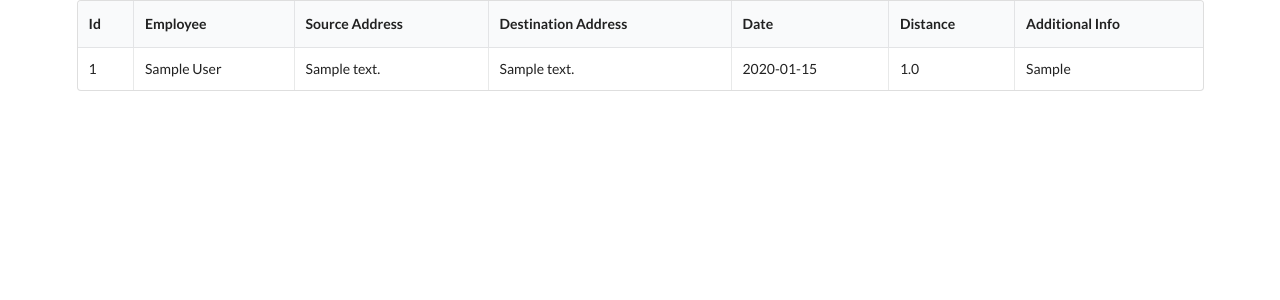
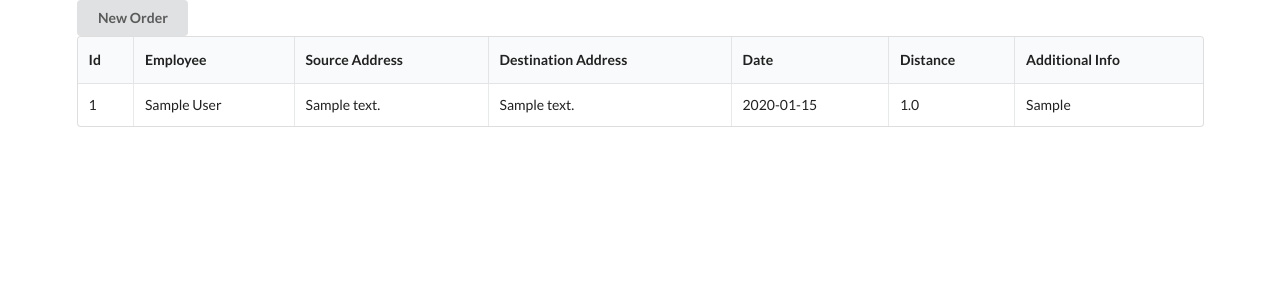
Before and after one commit to tomekmatuszewski/Food_Delivery_API, a FastAPI app: page /fast_delivery/orders in a window 1280 px wide. Shown: the top 300 px of the page. Run offline with FastAPI, Linux system fonts and the light colour scheme; tables that the repository leaves empty hold one stand-in row (values such as "Sample post"); some libraries are stand-ins or nearby versions.

Commit message:
first front-end elements added

```diff
--- a/app/main.py
+++ b/app/main.py
@@ -1,10 +1,14 @@
 from fastapi import FastAPI
+from fastapi.staticfiles import StaticFiles
 
 from app.database import Base, engine
 from app.routers.orders import orders
 from app.routers.employees import employees
 
 app = FastAPI()
+
+app.mount("/static", StaticFiles(directory="static"), name="static")
+
 Base.metadata.create_all(bind=engine)
 
 app.include_router(orders, prefix="/fast_delivery", tags=["orders"])
--- a/app/routers/orders.py
+++ b/app/routers/orders.py
@@ -6,6 +6,7 @@ from sqlalchemy.orm import Session
 
 from app.database import SessionLocal
 from app.models.orders import Order
+from app.models.employees import Employee
 from app.routers.utils import get_distance
 from app.schemas.order_schemas import OrderSchema
 
@@ -30,9 +31,11 @@ async def get_all_orders(request: Request, db: Session = Depends(get_db)):
     :return:
     """
     orders = db.query(Order)
+    employees = db.query(Employee)
     return templates.TemplateResponse("home.html", context={
         "request": request,
-        "orders": orders
+        "orders": orders,
+        "employees": employees
     })
 
 
@@ -41,6 +44,7 @@ def add_distance(order: Order, db: Session, source_address, destination_address)
     order.distance = distance
     db.add(order)
     db.commit()
+
 
 @orders.post("/orders")
 async def create_order(
--- a/templates/base.html
+++ b/templates/base.html
@@ -3,9 +3,11 @@
     <head>
         <meta charset="UTF-8">
         <title>Food Delivery API</title>
+        <link rel="stylesheet" type="text/css" href="{{ url_for('static', path='/main.css') }}">
         <link rel="stylesheet" href="https://cdn.jsdelivr.net/npm/semantic-ui@2.4.2/dist/semantic.min.css">
         <script src="https://code.jquery.com/jquery-3.1.1.min.js" integrity="sha256-hVVnYaiADRTO2PzUGmuLJr8BLUSjGIZsDYGmIJLv2b8=" crossorigin="anonymous"></script>
         <script src="https://cdn.jsdelivr.net/npm/semantic-ui@2.4.2/dist/semantic.min.js"></script>
+        <script src="{{ url_for('static', path='/home.js') }}" type="text/javascript"></script>
     </head>
     <body>
         <div class="ui container">
--- a/templates/home.html
+++ b/templates/home.html
@@ -1,8 +1,19 @@
 {% extends "base.html" %}
 
 {% block content %}
+        <header>
+            <div class="navbar">
+                <div id="add-order" class="ui vertical animated button" tabindex="0">
+                  <div class="hidden content">
+                      <i class="plus icon"></i>
+                  </div>
+                  <div class="visible content">New Order</div>
+                </div>
+            </div>
+        </header>
 
-        <table class="ui celled table">
+        <main>
+            <table id="order-table" class="ui celled table">
                   <thead>
                     <tr>
                         <th>Id</th>
@@ -28,4 +39,45 @@
                     {% endfor %}
                   </tbody>
             </table>
+
+             <div class="ui modal">
+                  <i class="close icon"></i>
+                  <div class="header">
+                    Add Order
+                  </div>
+                  <div class="content">
+                        <div class="ui form">
+                            <div class="field">
+                                <label>Employee</label>
+                                <select class="ui dropdown">
+                                    {% for employee in employees %}
+                                        <option value="{{ employee.id }}">{{ employee.full_name }}</option>
+                                    {% endfor %}
+                                </select>
+                            </div>
+                            <div class="field">
+                                <label>Source Address</label>
+                                <input type="text" name="source_address" placeholder="City, Street Num">
+                            </div>
+                            <div class="field">
+                                <label>Destination Address</label>
+                                <input type="text" name="destination_address" placeholder="City, Street Num">
+                            </div>
+                            <div class="field">
+                                <label>Other information</label>
+                                <textarea id="other-information"></textarea>
+                            </div>
+                        </div>
+                  </div>
+                  <div class="actions">
+                    <div id="save" class="ui positive right labeled icon button">
+                      Add order
+                      <i class="plus icon"></i>
+                    </div>
+                  </div>
+             </div>
+
+        </main>
+
+        <footer></footer>
 {% endblock %}
```
Also changed, not shown: readme.md. Lines whose indentation alone changed are shown as unchanged.
